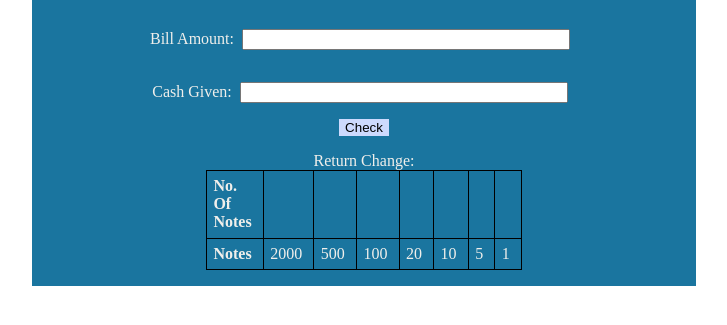
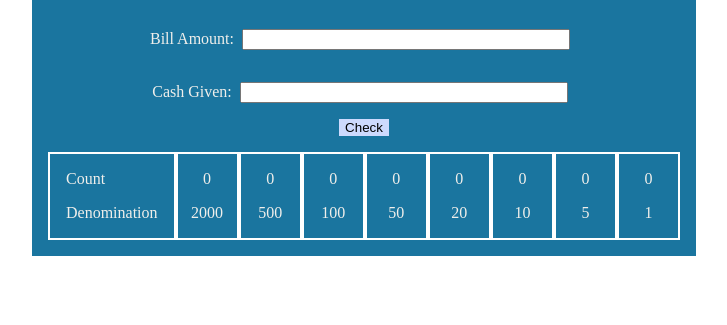
Before and after one commit to athar05/neog.camp-mark10, a plain HTML site: page index.html in a window 1280 px wide. Shown: the part 143-468 px from the top of the page, without its empty margins (276-1003 px from the left). Drawn offline with Linux system fonts and the light colour scheme.

Commit message:
css and html changes

```diff
--- a/index.html
+++ b/index.html
@@ -33,31 +33,52 @@
 
       <p id="error-message"></p>
 
-      <table class="change-table">
-        <caption>
-          Return Change:
-        </caption>
-        <tr class="no-of-notes-row">
-          <th>No. Of Notes</th>
-          <td class="no-of-notes"></td>
-          <td class="no-of-notes"></td>
-          <td class="no-of-notes"></td>
-          <td class="no-of-notes"></td>
-          <td class="no-of-notes"></td>
-          <td class="no-of-notes"></td>
-          <td class="no-of-notes"></td>
-        </tr>
-        <tr class="notes-row">
-          <th>Notes</th>
-          <td>2000</td>
-          <td>500</td>
-          <td>100</td>
-          <td>20</td>
-          <td>10</td>
-          <td>5</td>
-          <td>1</td>
-        </tr>
-      </table>
+      <div class="result-container">
+        <div class="result-table-heading">
+          <div>Count</div>
+          <div>Denomination</div>
+        </div>
+
+        <div class="currency-column">
+          <div id="currency-value-2000">0</div>
+          <div>2000</div>
+        </div>
+
+        <div class="currency-column">
+          <div id="currency-value-500">0</div>
+          <div>500</div>
+        </div>
+
+        <div class="currency-column">
+          <div id="currency-value-100">0</div>
+          <div>100</div>
+        </div>
+
+        <div class="currency-column">
+          <div id="currency-value-50">0</div>
+          <div>50</div>
+        </div>
+
+        <div class="currency-column">
+          <div id="currency-value-20">0</div>
+          <div>20</div>
+        </div>
+
+        <div class="currency-column">
+          <div id="currency-value-10">0</div>
+          <div>10</div>
+        </div>
+
+        <div class="currency-column">
+          <div id="currency-value-5">0</div>
+          <div>5</div>
+        </div>
+
+        <div class="currency-column">
+          <div id="currency-value-1">0</div>
+          <div>1</div>
+        </div>
+
     </div>
 
     <script src="app.js"></script>
--- a/styles.css
+++ b/styles.css
@@ -79,3 +79,25 @@
   width: 50px;
   margin: auto;
 }
+
+.result-container {
+  display: flex;
+  flex-direction: row;
+  justify-content: space-evenly;
+}
+
+.result-container div {
+  padding: 0.5rem 0rem;
+}
+
+.result-container div.result-table-heading {
+  font-weight: 500;
+  padding: 0.5rem 1rem;
+  border: 2px solid white;
+}
+
+.result-container div.currency-column {
+  width: 100px;
+  text-align: center;
+  border: 2px solid white;
+}
```
Lines whose indentation alone changed are shown as unchanged.
